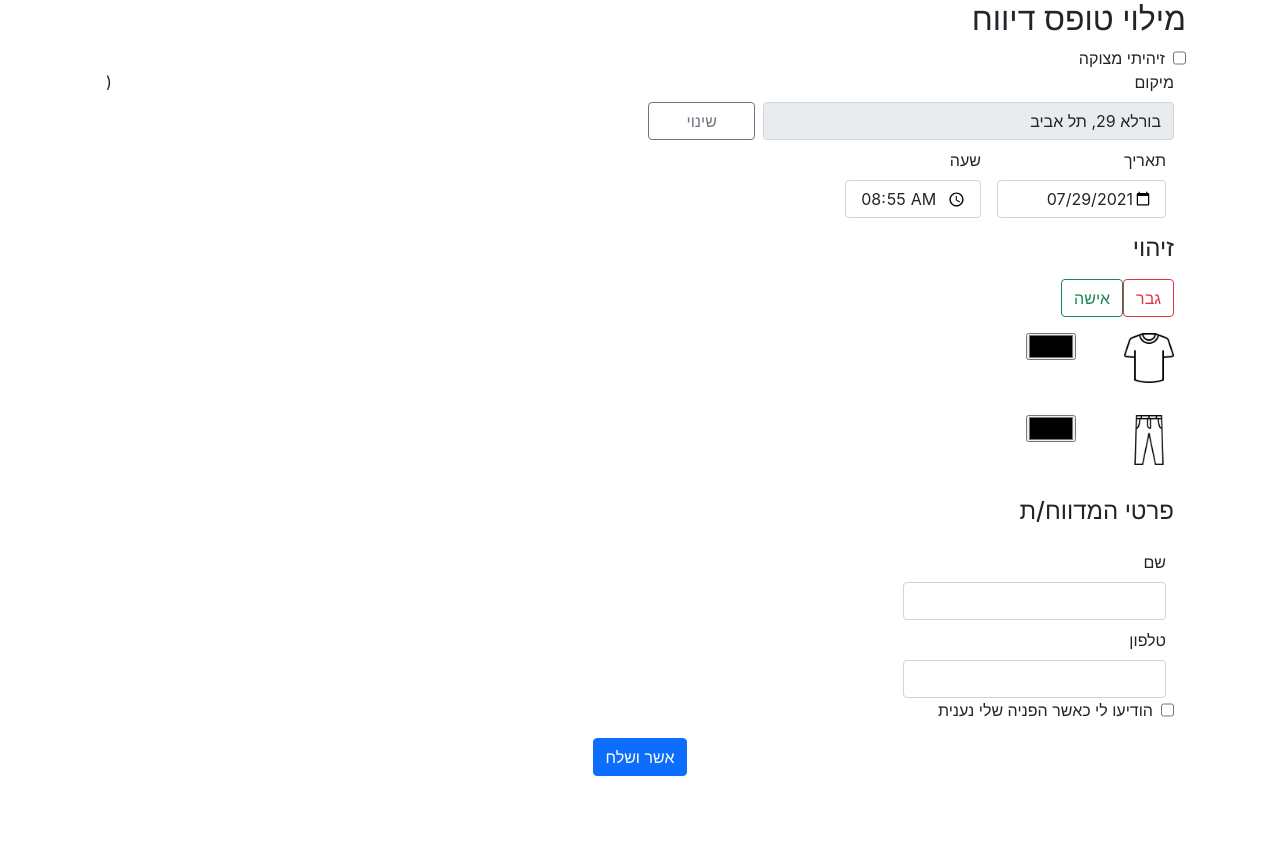
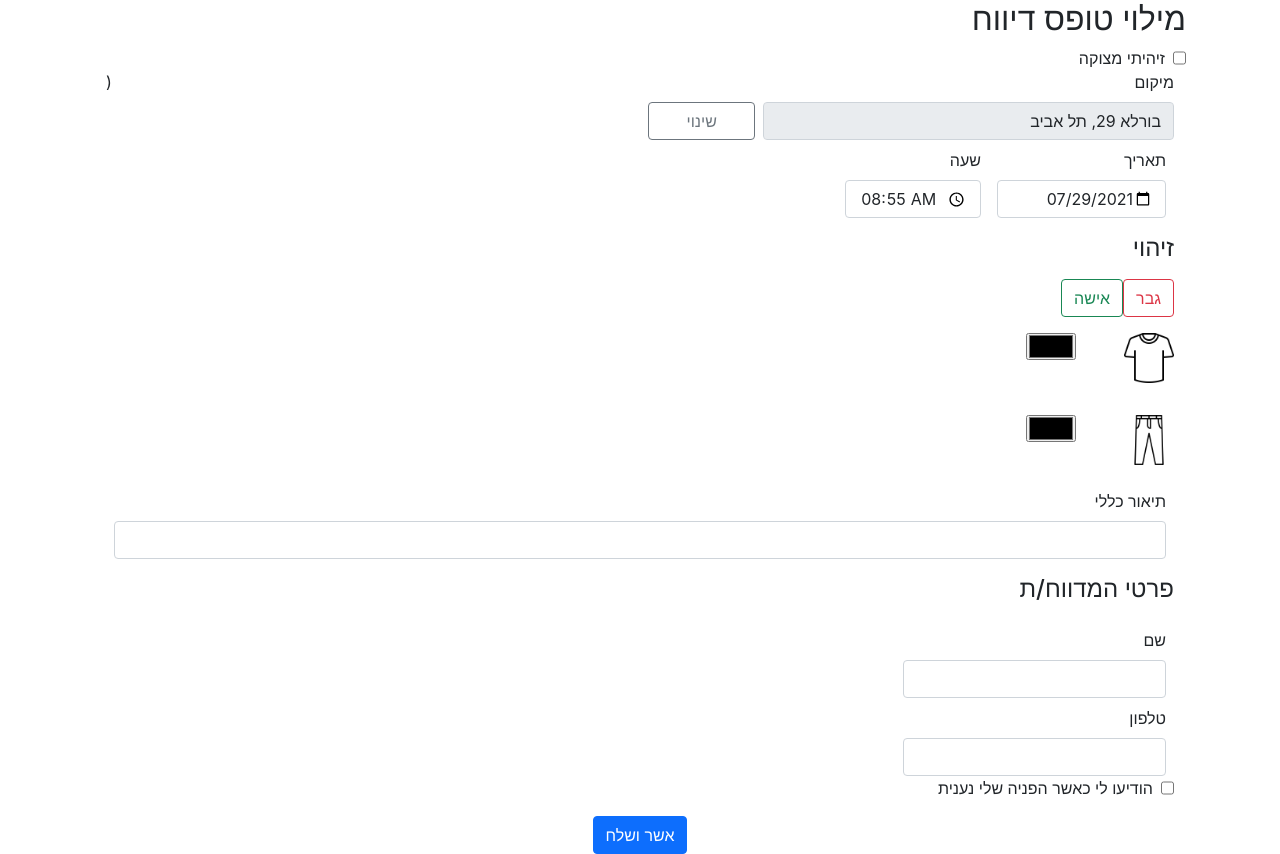
Before and after one commit to avishsa/map-aid-fe-depoloy, a React (Create React App) app in the folder elem-map-aid-app/: page / in a window 1280 px wide. Before the commit the page ends 800 px from the top, so only its background shows below. Built offline with nearby package versions, Linux system fonts and the light colour scheme.

Commit message:
add reportForm scheme

```diff
--- a/elem-map-aid-app/package.json
+++ b/elem-map-aid-app/package.json
@@ -3,6 +3,7 @@
   "version": "0.1.0",
   "private": true,
   "dependencies": {
+    "@hookform/resolvers": "^2.6.1",
     "@popperjs/core": "^2.9.2",
     "@testing-library/dom": "^8.1.0",
     "@testing-library/jest-dom": "^5.14.1",
@@ -10,6 +11,7 @@
     "@testing-library/user-event": "^12.8.3",
     "axios": "^0.21.1",
     "bootstrap": "5.0.2",
+    "date-fns": "^2.23.0",
     "framework7": "^6.1.1",
     "framework7-react": "^6.1.1",
     "react": "^17.0.2",
@@ -23,7 +25,8 @@
     "redux-thunk": "^2.3.0",
     "slider-color-picker": "^0.1.0",
     "typescript": "^4.3.5",
-    "web-vitals": "^1.1.2"
+    "web-vitals": "^1.1.2",
+    "yup": "^0.32.9"
   },
   "scripts": {
     "start": "react-scripts start",
--- a/elem-map-aid-app/src/Components/Reports/ReportCreate.js
+++ b/elem-map-aid-app/src/Components/Reports/ReportCreate.js
@@ -1,45 +1,40 @@
 import React from "react";
-import { useForm } from "react-hook-form";
-import { getYYYYMMDD, getHHMM } from "../../Utilities/TimeFormatter";
+import { useForm, FormProvider, useFormContext } from "react-hook-form";
+import { yupResolver } from '@hookform/resolvers/yup';
 
+import {reportSchema,formFields} from './ReportCreate/reportScheme';
+import {getYYYYMMDD, getHHMM } from "../../Utilities/TimeFormatter";
+import ColorSlider from "./ReportCreate/ColorSlider";
 
-export default function App() {
-    //reportTime
-    const defaultValues = {
-        exampleRequired: "required",
-        locationText: "בורלא 29, תל אביב",
-        reportDate: getYYYYMMDD(new Date()),
-        reportTime: getHHMM(new Date())
-    };
-    const { register, handleSubmit, watch, formState: { errors } } = useForm({ defaultValues });
-    const onSubmit = data => console.log(data);
-
-    console.log(watch("genderText"));
-
-    return (<div className="container d-flex flex-column">
-        <h2 className="text-end"> מילוי טופס דיווח</h2>
-        <form className="form-inline" onSubmit={handleSubmit(onSubmit)}>
-            <div className="d-flex flex-row-reverse bd-highlight">
-                <input type="checkbox" {...register("isDistressed")} />
-                <label className="form-check-label mx-2">זיהיתי מצוקה</label>
-            </div>
+function DistressedGroup() {
+    const { register, watch } = useFormContext(); // retrieve all hook methods
+    return (<div className="d-flex flex-row-reverse bd-highlight">
+        <input id="distressedCB" type="checkbox" {...register("isDistressed")} />
+        <label htmlFor="distressedCB" className="form-check-label mx-2">זיהיתי מצוקה</label>
         {watch("isDistressed") && (<input
             className="form-control d-flex float-end bd-highlight w-25 mt-1"
             {...register("distressedText")}
-
         />)}
-
-            <div id="" className="container d-flex flex-column bd-highlight">
-                <div className="form-row" id="locationField">
+    </div>);
+}
+function MapGroup() {
+    const { register } = useFormContext(); // retrieve all hook methods
+    return (<div className="form-row" id="locationField">
         <div className="w-50 d-flex flex-column float-end">
             <label className="form-label d-flex flex-row-reverse" htmlFor="locationText"> מיקום
             </label>
             <div className="d-flex flex-row-reverse">
                 <input {...register("locationText")} className="form-control text-end" disabled />
+                <input type="hidden" {...register("locationJson")}/>
                 <label className="w-25 form-control btn btn-outline-secondary mx-2" onClick={() => { console.log("redirect to map") }}>שינוי</label>
             </div>
         </div>)
-                </div>
+    </div>);
+}
+function RequiredFields() {
+    const { register, formState: { errors } } = useFormContext(); // retrieve all hook methods
+    return (<div id="" className="container d-flex flex-column bd-highlight">
+        <MapGroup />
         <div className="d-flex flex-row-reverse">
             <div className="form-group mx-2 mt-2" >
                 <label htmlFor="reportDate"
@@ -51,7 +46,9 @@ export default function App() {
                     className="text-end float-end form-control"
                     type="date"
                     dir="rtl" />
-                        {errors.reportDate && <span className="float-end">זהו שדה נדרש</span>}
+                <div className="text-end">
+                    {errors.reportDate && "זהו שדה נדרש"}
+                </div>
             </div>
             <div className="form-group mx-2 mt-2" >
                 <label htmlFor="reportTime"
@@ -63,17 +60,21 @@ export default function App() {
                     className="text-end float-end form-control"
                     type="time"
                     dir="rtl" />
-                        {errors.reportTime && <span className="float-end" >זהו שדה נדרש</span>}
+                <div className="text-end">
+                    {errors.reportTime && "זהו שדה נדרש"}
+                </div>
             </div>
         </div>
 
-            </div>
-            <div id="homelessIdDiv" className="mt-3 container d-flex flex-column bd-highlight">
+    </div>);
+}
+function HomelessDetails() {
+    const { register, watch } = useFormContext(); // retrieve all hook methods
+    return (<div id="homelessIdDiv" className="mt-3 container d-flex flex-column bd-highlight">
         <h4 className="mb-3 text-end">זיהוי</h4>
         <div className="d-flex flex-row-reverse form-group">
             <input {...register("genderText")} type="radio" value="male" className="btn-check" id="male" autoComplete="off" />
             <label className="btn btn-outline-danger" htmlFor="male">גבר</label>
-
             <input {...register("genderText")} type="radio" value="female" className="btn-check" id="female" autoComplete="off" />
             <label className="btn btn-outline-success" htmlFor="female">אישה</label>
         </div>
@@ -83,10 +84,15 @@ export default function App() {
         </div>
         <div className="my-3 form-row ">
             <img className="float-end " src="./trousers.png" alt="trousersColor" style={{ height: "50px", width: "50px" }} />
-                    <input type='color' {...register("tshirtColor")} className="mx-5 float-end" />
+            <input type='color' {...register("trousersColor")} className="mx-5 float-end" />
         </div>
-            </div>
-            <div id="reporterIdDiv" className="mt-3 container d-flex flex-column bd-highlight">
+        <InputLabel type="text" label="תיאור כללי" id="descriptionText" className=""/>
+    </div>);
+}
+
+function ReporterDetails() {
+    const { register, watch } = useFormContext(); // retrieve all hook methods
+    return (<div id="reporterIdDiv" className="mt-3 container d-flex flex-column bd-highlight">
         <h4 className="mb-3 text-end">פרטי המדווח/ת</h4>
         <div className="form-group mx-2 mt-2" >
             <label htmlFor="nameTB"
@@ -112,13 +118,61 @@ export default function App() {
         </div>
 
 
-            </div>
-            <div id="buttonDiv" className="mt-3 container d-flex justify-content-center bd-highlight">
+    </div>);
+}
+
+function ButtonForm() {
+    const { register, watch } = useFormContext(); // retrieve all hook methods
+    return (<div id="buttonDiv" className="mt-3 container d-flex justify-content-center bd-highlight">
         <button className=" btn btn-primary text-center "
             type="submit">אשר ושלח
         </button>
+    </div>);
+}
+
+function InputLabel({ type, label, id }) {
+    const { register } = useFormContext(); // retrieve all hook methods
+    return (<div className="form-group mx-2 mt-2" >
+        <label
+            htmlFor={id}
+            className="d-flex form-label flex-row-reverse">
+            {label}
+        </label>
+        <input
+            {...register(id)}
+            className="text-end float-end form-control"
+            type={type}
+            dir="rtl" />
+
     </div>
+    );
+}
+export default function App() {
+    //reportTime
+    const defaultValues = {
+        exampleRequired: "required",
+        locationText: "בורלא 29, תל אביב",
+        reportDate: getYYYYMMDD(new Date()),
+        reportTime: getHHMM(new Date())
+    };
+    const methods = useForm({ defaultValues ,resolver: yupResolver(reportSchema)});
+    const onSubmit = data => console.log(data);
+    //const { register, handleSubmit, watch, formState: { errors } } = methods;
+
+
+    console.log(methods.watch("genderText"));
+
+    return (<div className="container d-flex flex-column">
+        <h2 className="text-end"> מילוי טופס דיווח</h2>
+        <FormProvider {...methods}>
+            <form className="form-inline" onSubmit={methods.handleSubmit(onSubmit)}>
+                <DistressedGroup />
+                <RequiredFields />
+                <HomelessDetails />
+                <ReporterDetails />
+                <ButtonForm />
             </form>
+        </FormProvider>
     </div>
 
 
--- /dev/null
+++ b/elem-map-aid-app/src/Components/Reports/ReportCreate/reportScheme.js
@@ -0,0 +1,33 @@
+
+import * as yup from "yup";
+
+export const formFields ={
+    distressed: "isDistressed",
+    distressed_info: "distressedText" ,
+    person_location_text: "locationText",
+    person_location_json: "locationJson",
+    person_gender: "genderText",
+    person_shirt_color: "tshirtColor",
+    person_pants_color: "trousersColor",
+    person_general_description: "descriptionText",
+    reporter_full_name: "reporterNameText",
+    reporter_phone_number: "reporterNameText" ,
+    notify_me: "isNotify",
+    report_date:""
+
+}
+export const reportSchema = yup.object().shape({
+
+    distressed: yup.boolean().required(),
+    distressed_info: yup.string(),
+    person_location: yup.string().required(),
+    person_gender: yup.string(),
+    person_shirt_color: yup.string(),
+    person_pants_color: yup.string(),
+    person_general_description: yup.string(),
+    reporter_full_name: yup.string(),
+    reporter_phone_number: yup.string(),
+    notify_me: yup.boolean().required(),
+    report_date: yup.string(),//yup.date().transform(parseDateString).required().max(today),
+    report_time: yup.string() //yup.date().transform(parseDateString).required().max(today)
+});
```
Also changed, not shown: 2 other files (tests, documents, lock files or other folders). Lines whose indentation alone changed are shown as unchanged.
